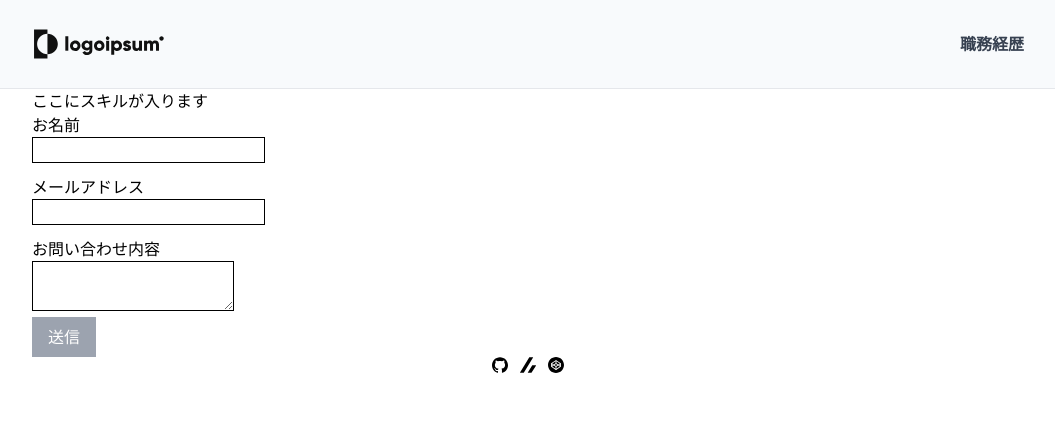
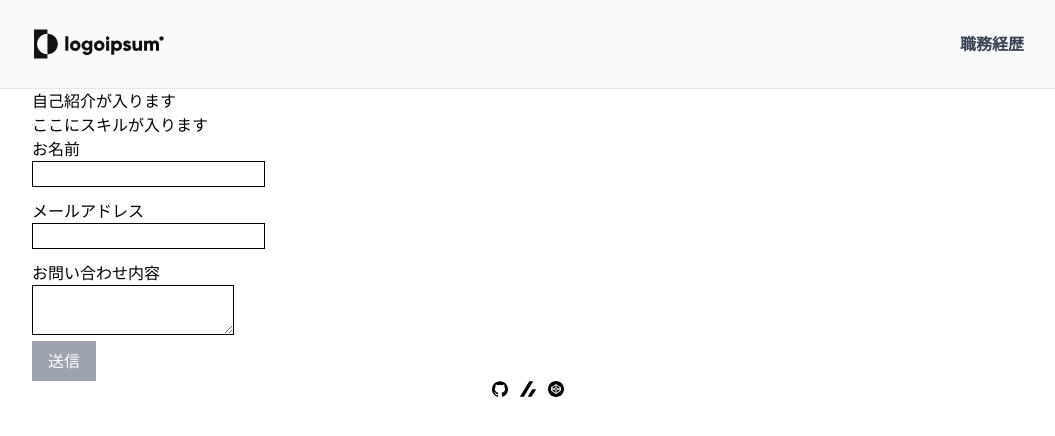
Before and after one commit to yha-1228/portfolio, a Next.js app: page / in a window 1280 px wide. Shown: the top 436 px of the page, without its empty margins (112-1167 px from the left). Built offline with nearby package versions, Linux system fonts and the light colour scheme.

Commit message:
feat: ヒーローヘッダーのロジック (#2)

```diff
--- /dev/null
+++ b/src/components/hero-header.tsx
@@ -0,0 +1,5 @@
+import Container from './ui/container';
+
+export default function HeroHeader() {
+  return <Container>自己紹介が入ります</Container>;
+}
--- a/src/pages/index.tsx
+++ b/src/pages/index.tsx
@@ -1,10 +1,12 @@
 import ContactForm from '@/components/contact-form';
+import HeroHeader from '@/components/hero-header';
 import Layout from '@/components/layout';
 import Skills from '@/components/skills';
 
 export default function Home() {
   return (
     <Layout>
+      <HeroHeader />
       <Skills />
       <ContactForm />
     </Layout>
```
